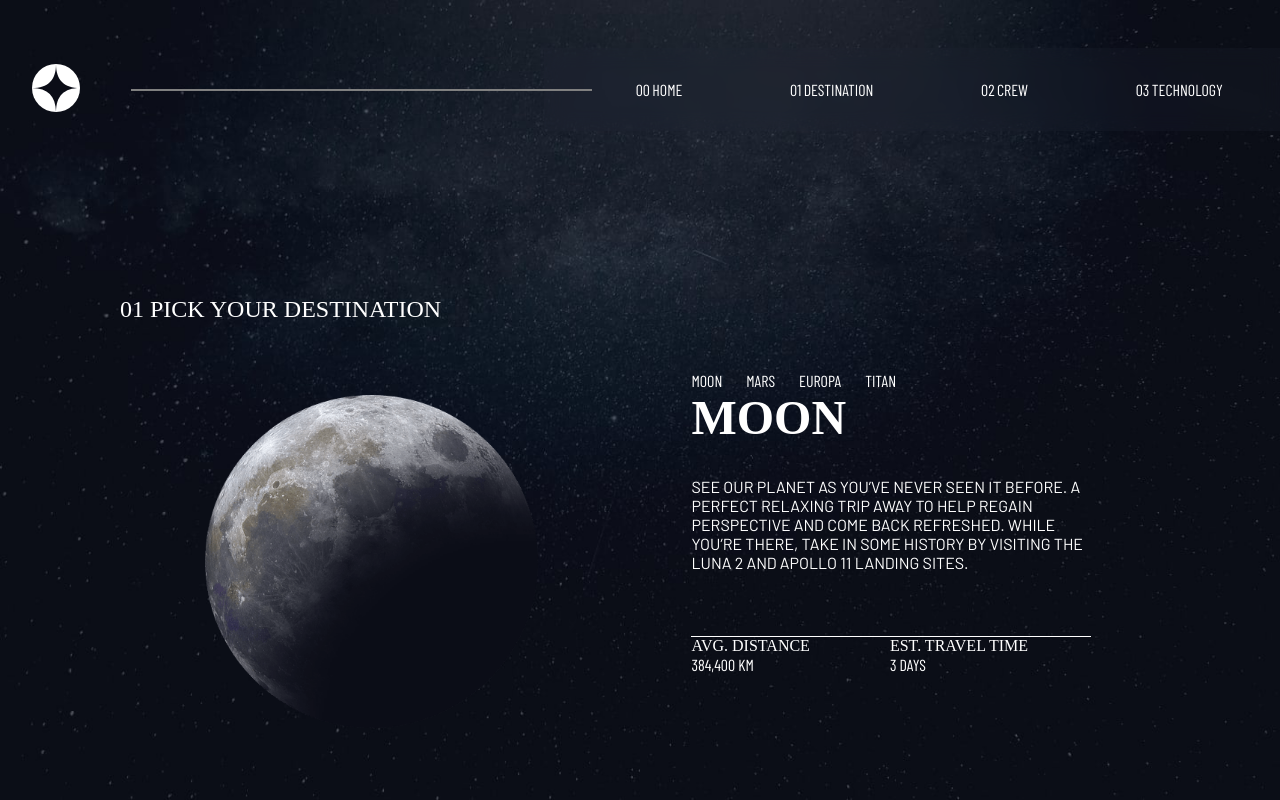
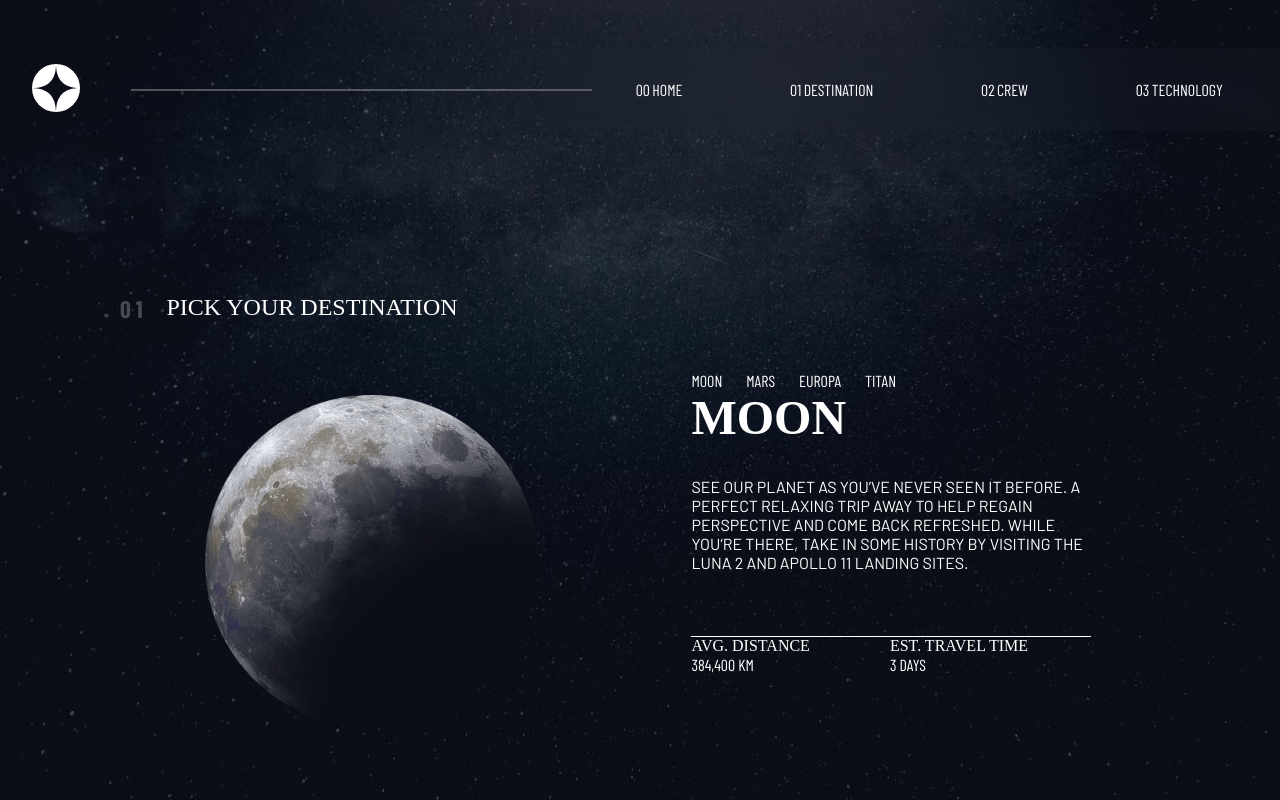
Before and after one commit to CodingFunky/Space-Tourist, a React (Vite) app in the folder Space-Tourist-React/: page /destination in a window 1280 px wide. Built offline with nearby package versions, Linux system fonts and the light colour scheme; a web font is replaced by a local one.

Commit message:
css designing

```diff
--- a/Space-Tourist-React/src/components/destinations/destination-moon.jsx
+++ b/Space-Tourist-React/src/components/destinations/destination-moon.jsx
@@ -8,7 +8,7 @@ function Destination() {
   return (
     <div className="destinationContainer">
       <p className="destinationTitle">
-        <span className="bold">01</span> PICK YOUR DESTINATION
+        <span className="bold transparent">0 1</span> PICK YOUR DESTINATION
       </p>
       <section className="destinationHero">
         <img src={moon} alt="Moon" className="moonPic" />
--- a/Space-Tourist-React/src/components/destinations/destination.css
+++ b/Space-Tourist-React/src/components/destinations/destination.css
@@ -1,15 +1,28 @@
+:root {
+    background-image: url(../../../assets/destination/background-destination-desktop.jpg);
+    background-size: cover;
+    background-position: center;
+}
+.bold {
+    font-family: "Barlow Condensed", serif;
+    font-weight: bold;
+    color: FFFFFF;
+}
+.transparent {
+    color: rgba(255, 255, 255, 0.25)
+}
 .destinationContainer {
-    background-image: url(../../../assets/destination/background-destination-desktop.jpg);
     display: flex;
     flex-direction: column;
     justify-content: end;
     /* align-items: end; */
     height: 100vh;
     padding: 0rem 7.5rem;
-    background-size: cover;
     /* text-transform: uppercase; */
 }
 .destinationTitle {
+    display: flex;
+    gap: 1em;
     color: white;
     font-family: "Bellefair", serif;
     font-weight: 100;
--- a/Space-Tourist-React/src/components/navbar/style.css
+++ b/Space-Tourist-React/src/components/navbar/style.css
@@ -14,11 +14,12 @@
 }
 /* The line between the logo and the navigation contents */
 .line {
+  /* height: 1px; */
   width: 35%;
   left: 10%;
   position: absolute;
   z-index: 50;
-  border: 1px solid grey;
+  border: 1px solid rgba(151, 151, 151, 0.5);
 }
 /* The navigation links */
 .content {
```
